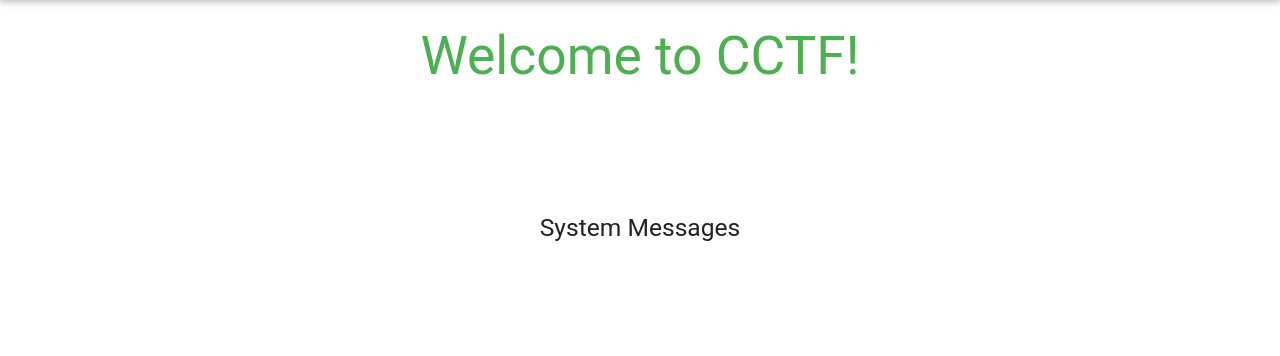
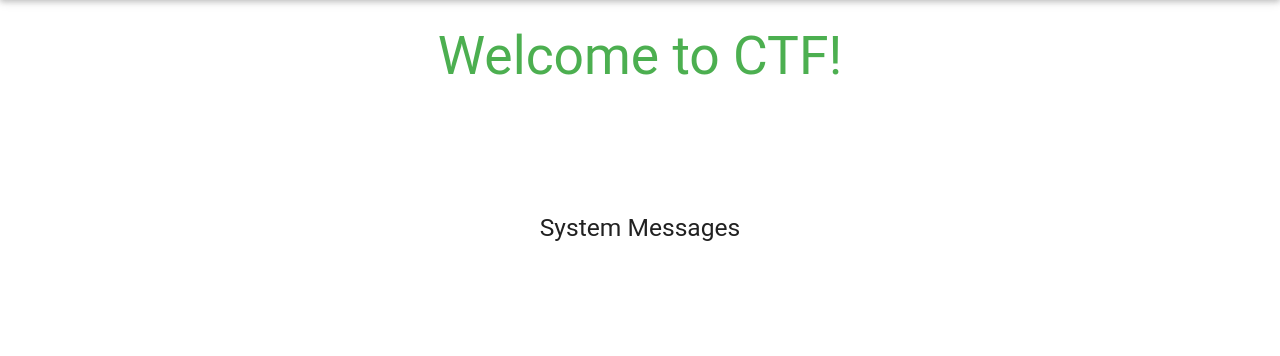
Before and after one commit to bobbyluig/cctf-platform, a Django app: template ctf/templates/home.html in a window 1280 px wide. Shown: the part 64-420 px from the top of the page. Run offline with Django 3.2, Linux system fonts and the light colour scheme; the template is opened without the code that fills it, so the values that code supplies are empty; some libraries are stand-ins or nearby versions; some web fonts are replaced.

Commit message:
Generalized Home.HTML

```diff
--- a/ctf/templates/home.html
+++ b/ctf/templates/home.html
@@ -1,11 +1,11 @@
 {% extends "base.html" %}
 
-{% block title %}Home - CCTF{% endblock %}
+{% block title %}Home - CTF{% endblock %}
 
 {% block main %}
 		<main>
 			<div class="container">
-				<h2 class="center green-text">Welcome to CCTF!</h2>
+				<h2 class="center green-text">Welcome to CTF!</h2>
 
 				<div class="row">
 					<div class="col s12">
@@ -72,7 +72,7 @@
 		<div id="helpmodal" class="modal">
 			<div class="modal-content">
 				<h4>Home Help</h4>
-				<p>Welcome to the CCTF competition! You can open a help modal like this one at any time by clicking on the <i class="mdi-action-info-outline modal-trigger"></i> in the menu. Find out more information by perusing the <a href="/readme">read me</a> page!</p>
+				<p>Welcome to the CTF competition! You can open a help modal like this one at any time by clicking on the <i class="mdi-action-info-outline modal-trigger"></i> in the menu. Find out more information by perusing the <a href="/readme">read me</a> page!</p>
 				<p>This page display system messages, recent activities, and a graph of the combined data of all teams. Individual sets of data can be toggled by clicking on the legend. The graph is updated once per minute.</p>
 			</div>
 			<div class="modal-footer">
```
